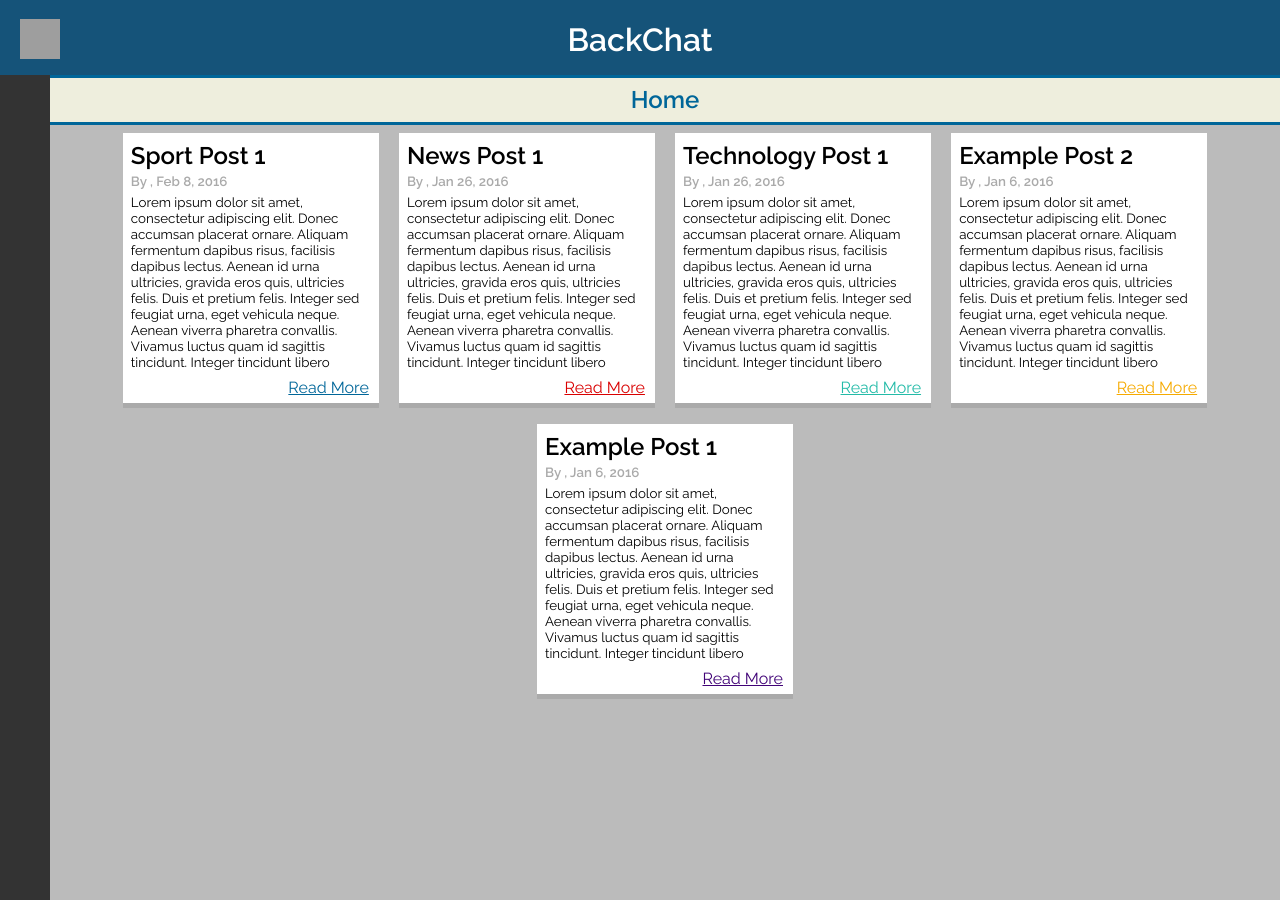
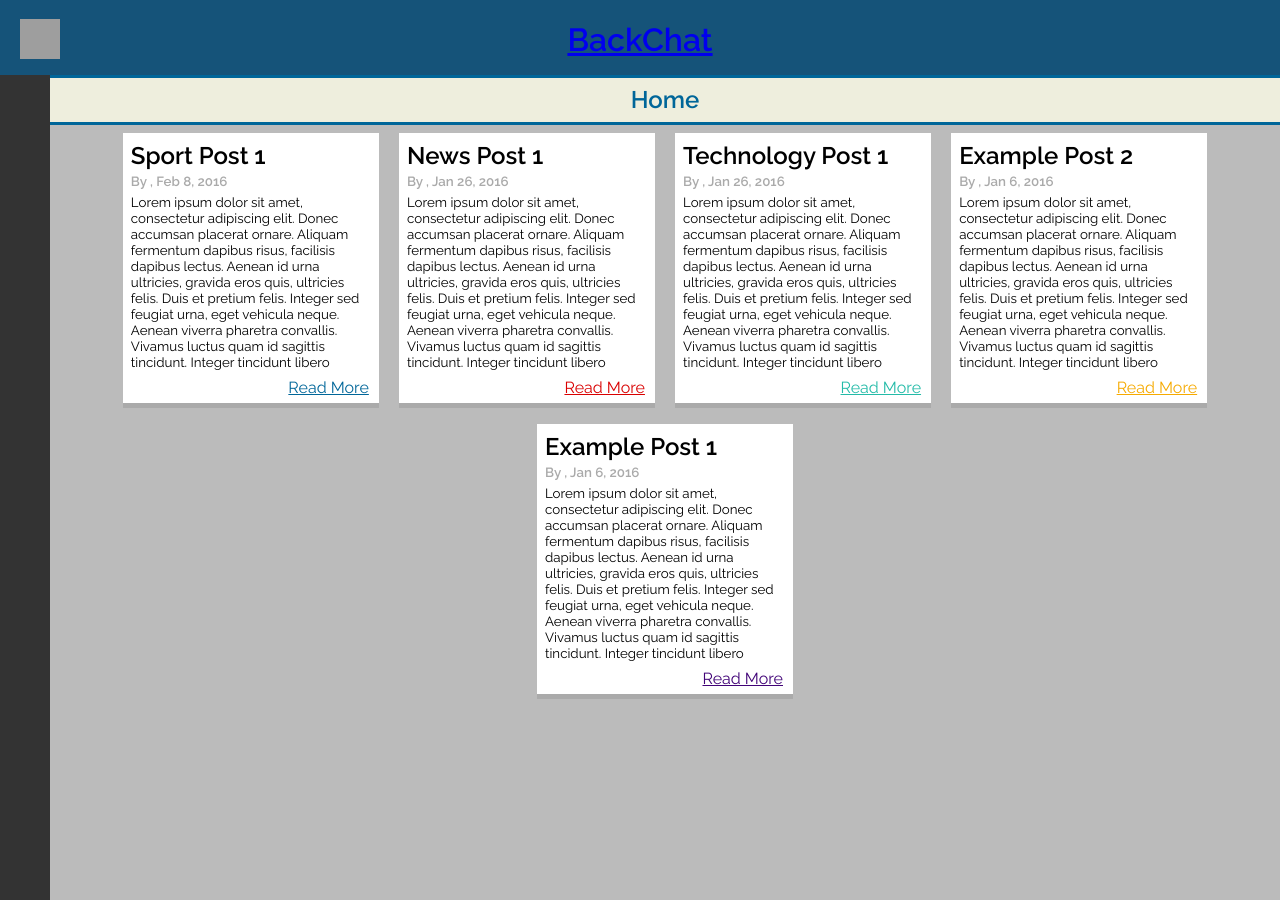
Before and after one commit to Kefwmag/kefwmag.github.io, a Jekyll site: the page built from dindex.html, in a window 1280 px wide and 900 px high. Built offline with Jekyll 4.4.1, drawn with Linux system fonts in a browser that asks for light colours; nearby versions of some CDN libraries; grey boxes are pictures that could not be loaded.

Commit message:
Update deep.html

```diff
--- a/_layouts/deep.html
+++ b/_layouts/deep.html
@@ -9,7 +9,7 @@
     </head>
     <body>
         <header class="{{page.category}}">
-            <h1>BackChat</h1>
+            <a href="{{site.url}}/"><h1>BackChat</h1></a>
         </header>
         <input type="checkbox" id="hamburger" name="hamburger" />
         <label for="hamburger"></label>
@@ -23,7 +23,7 @@
         </nav>
         <section class="{{page.category}}">
             <!-- Category title is fetched from _config.yml -->
-            <h1 id="categoryName" class="{{page.category}}">{% if page.useTitle %}{{page.title}}{% else %}{{site.cats[page.category]}}{% endif %}</h1>
+            {% unless page.useTitle %}<a href="{{site.url}}/">{% endunless %}<h1 id="categoryName" class="{{page.category}}">{% if page.useTitle %}{{page.title}}{% else %}{{site.cats[page.category]}}{% endif %}</h1>{% unless page.useTitle %}</a>{% endunless %}
         </section>
         <main>
             {{content}}
```
